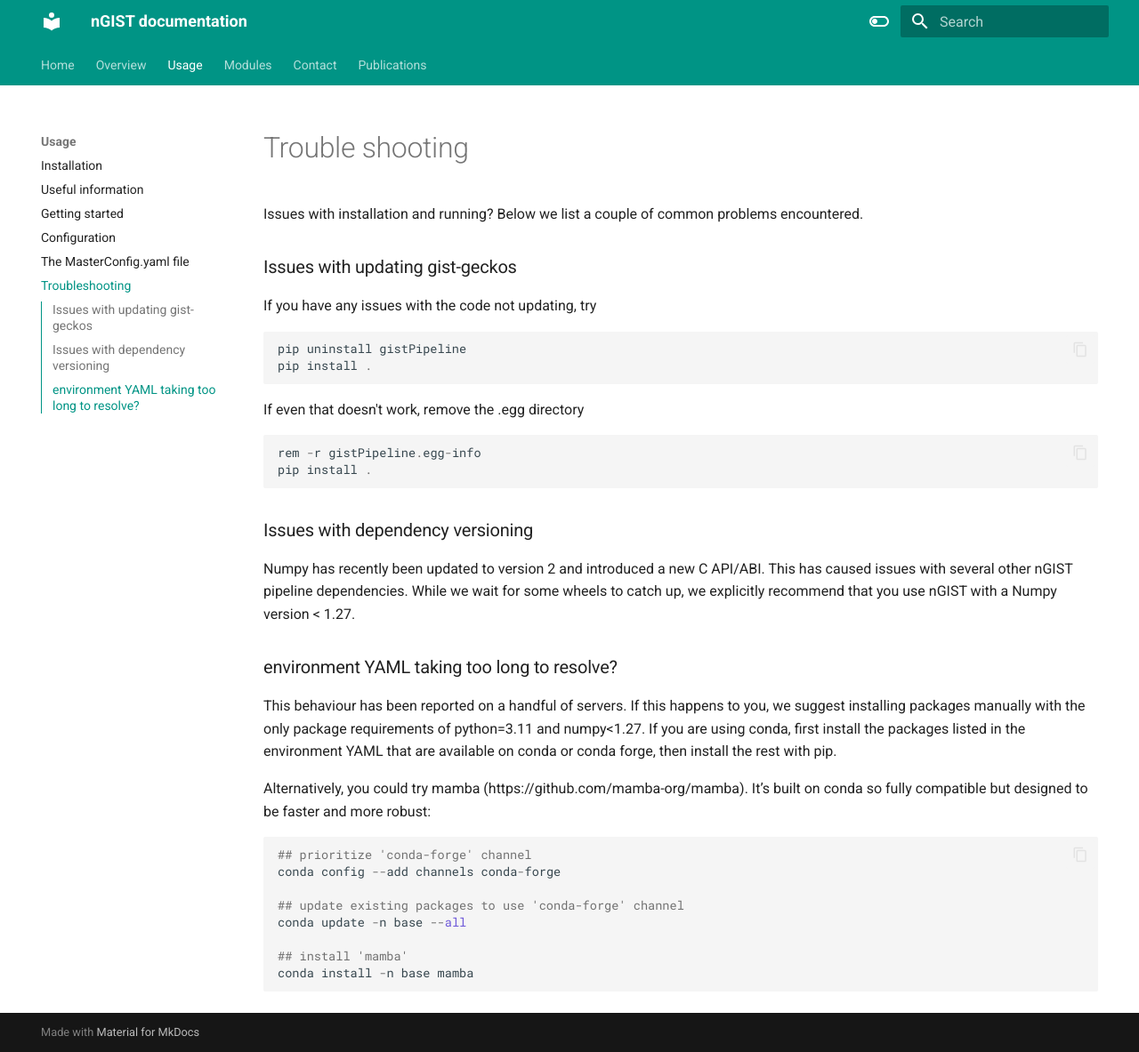
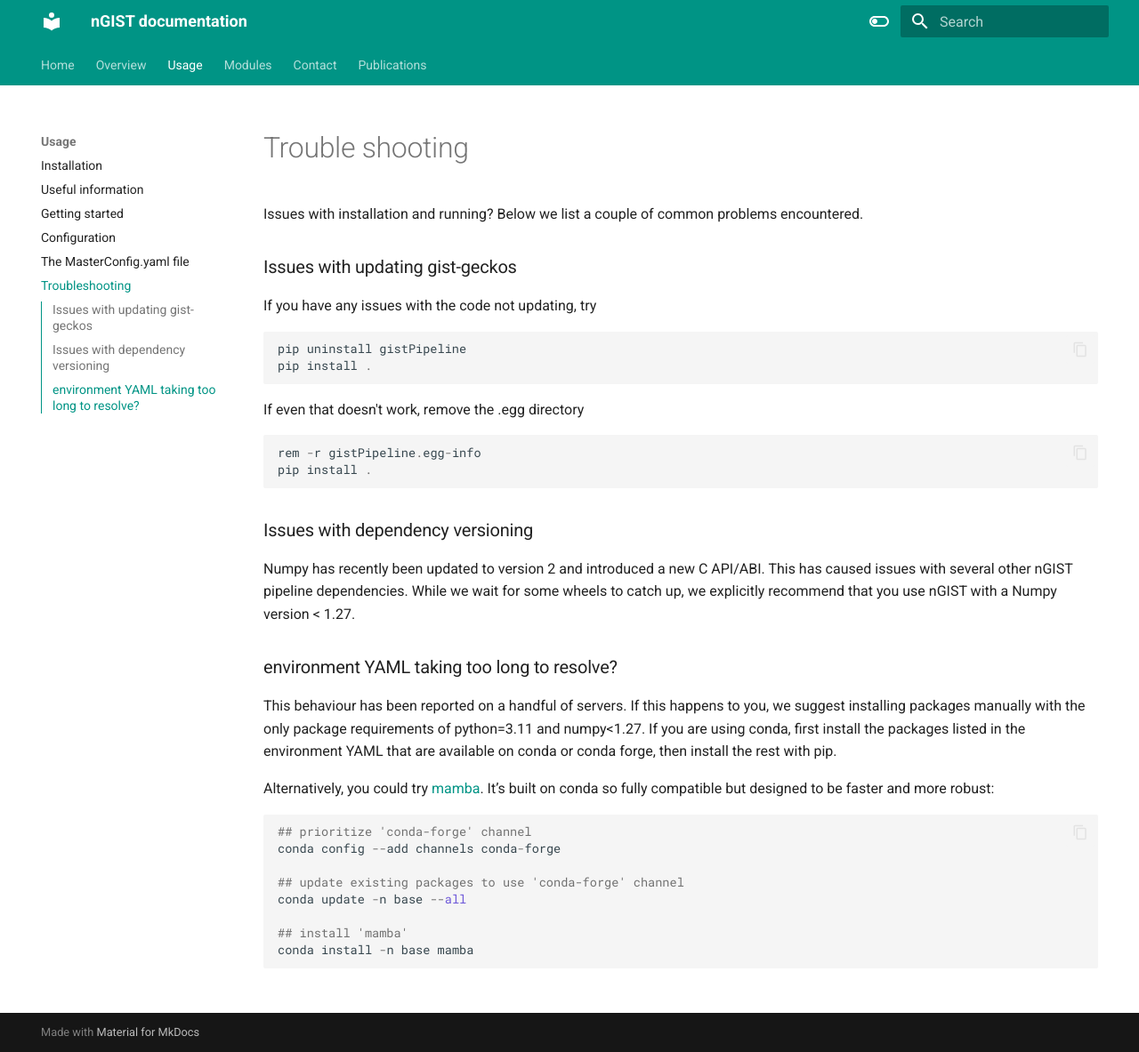
Before and after one commit to geckos-survey/gist-documentation, an MkDocs documentation site: the page built from docs/usage/troubleshooting.md, in a window 1280 px wide and 1183 px high. Shown: the whole window at 89% size. Built offline with MkDocs 1.6.1 and Material for MkDocs 9.7.7, drawn with Linux system fonts in a browser that asks for light colours.

Commit message:
Update troubleshooting.md

````diff
--- a/docs/usage/troubleshooting.md
+++ b/docs/usage/troubleshooting.md
@@ -23,7 +23,7 @@
 This behaviour has been reported on a handful of servers. If this happens to you, we suggest installing packages manually with the only package requirements of python=3.11 and numpy<1.27.
 If you are using conda, first install the packages listed in the environment YAML that are available on conda or conda forge, then install the rest with pip.
 
-Alternatively, you could try mamba (https://github.com/mamba-org/mamba). It’s built on conda so fully compatible but designed to be faster and more robust:
+Alternatively, you could try [mamba](https://github.com/mamba-org/mamba). It’s built on conda so fully compatible but designed to be faster and more robust:
 
 ```py
 ## prioritize 'conda-forge' channel
````
